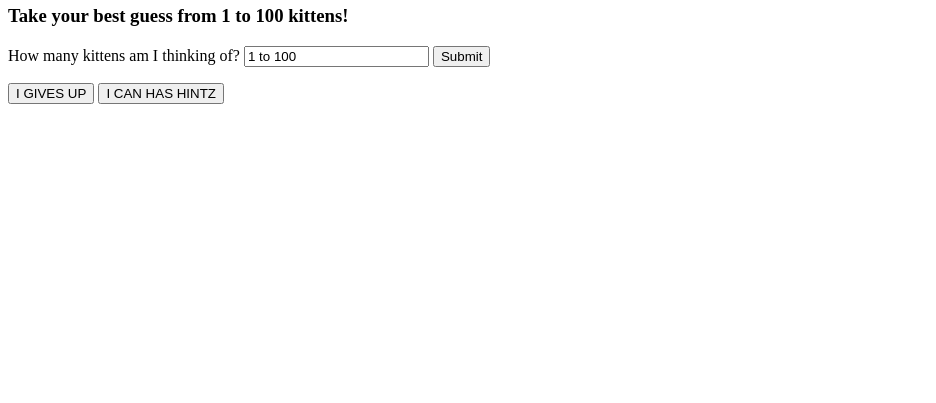
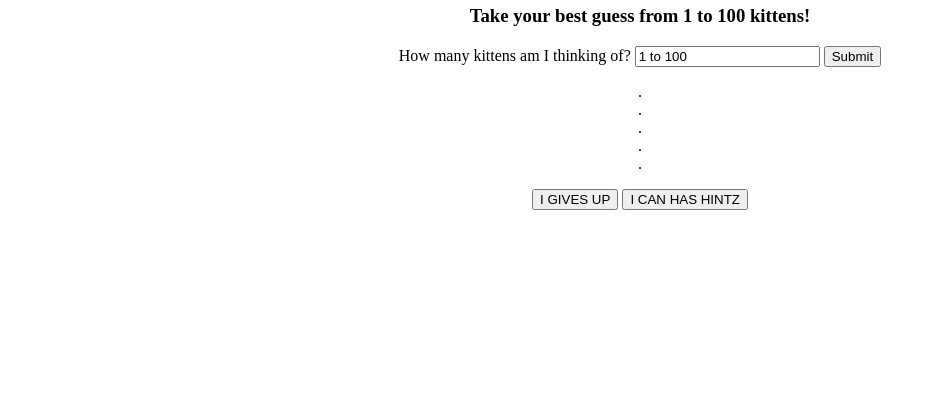
Before and after one commit to ariamoraine/Kitten-Guessing-Game, a plain HTML site: page index.html in a window 1280 px wide. Shown: the part 122-525 px from the top of the page, without its empty margins (0-936 px from the left). Drawn offline with Linux system fonts and the light colour scheme.

Commit message:
added style sheet

```diff
--- a/index.html
+++ b/index.html
@@ -1,38 +1,15 @@
 <!DOCTYPE html>
 <html lang="en">
   <head>
+    <link rel="stylesheet" type="text/css" href="style.css">
     <title>Guessing Game</title>
 
     <!-- Bootstrap and CSS here-->
-    <style>
-      .center {
-        text-align: center;
-      }
-
-      ul {
-          list-style: none;
-          padding: 0;
-      }
-
-      img {
-          display: inline;
-          width: 200px;
-          height: 100px;
-      }
-
-      #footer {
-          width: 100%;
-          border-top: solid 2px black;
-          background-color: white;
-          position: fixed;
-          bottom: 0;
-      }
-    </style>
 
   </head>
   <body>
 
-      <div id='app'>
+      <div class="center" id='app'>
 
         <div id='headers'>
           <h1>Guess How Many Kittens Game!!</h1>
@@ -51,11 +28,11 @@
           <div id='guesses'>
             <!-- unordered list of guesses -->
             <ul>
-              <li></li>
-              <li></li>
-              <li></li>
-              <li></li>
-              <li></li>
+              <li class="guess">.</li>
+              <li class="guess">.</li>
+              <li class="guess">.</li>
+              <li class="guess">.</li>
+              <li class="guess">.</li>
             </ul>
           </div>
 
--- /dev/null
+++ b/style.css
@@ -0,0 +1,25 @@
+.center {
+  text-align: center;
+}
+
+.guess {
+}
+
+ul {
+    list-style: none;
+    padding: 0;
+}
+
+img {
+    display: inline;
+    width: 200px;
+    height: 100px;
+}
+
+#footer {
+    width: 100%;
+    border-top: solid 2px black;
+    background-color: white;
+    position: fixed;
+    bottom: 0;
+}
```
